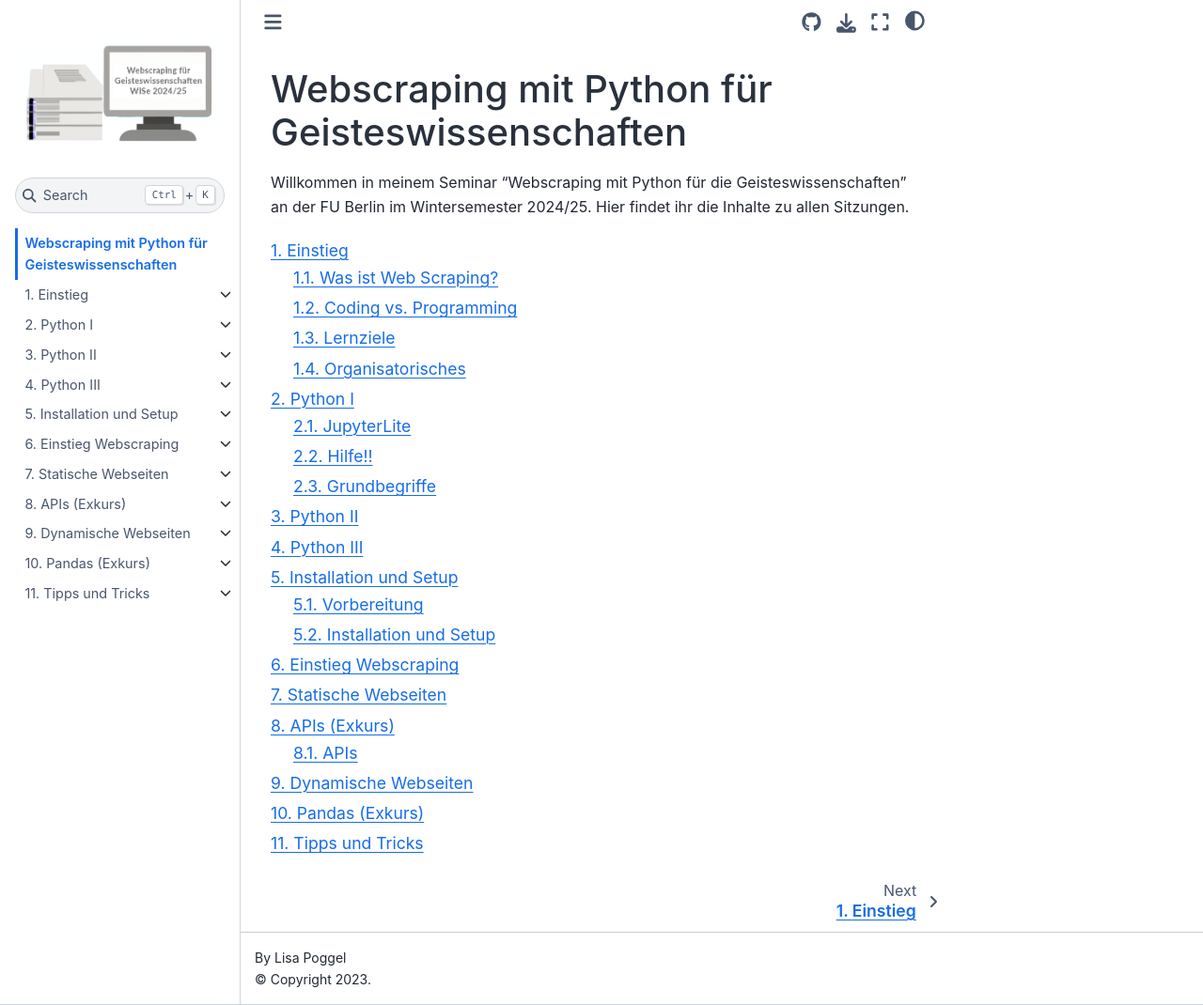
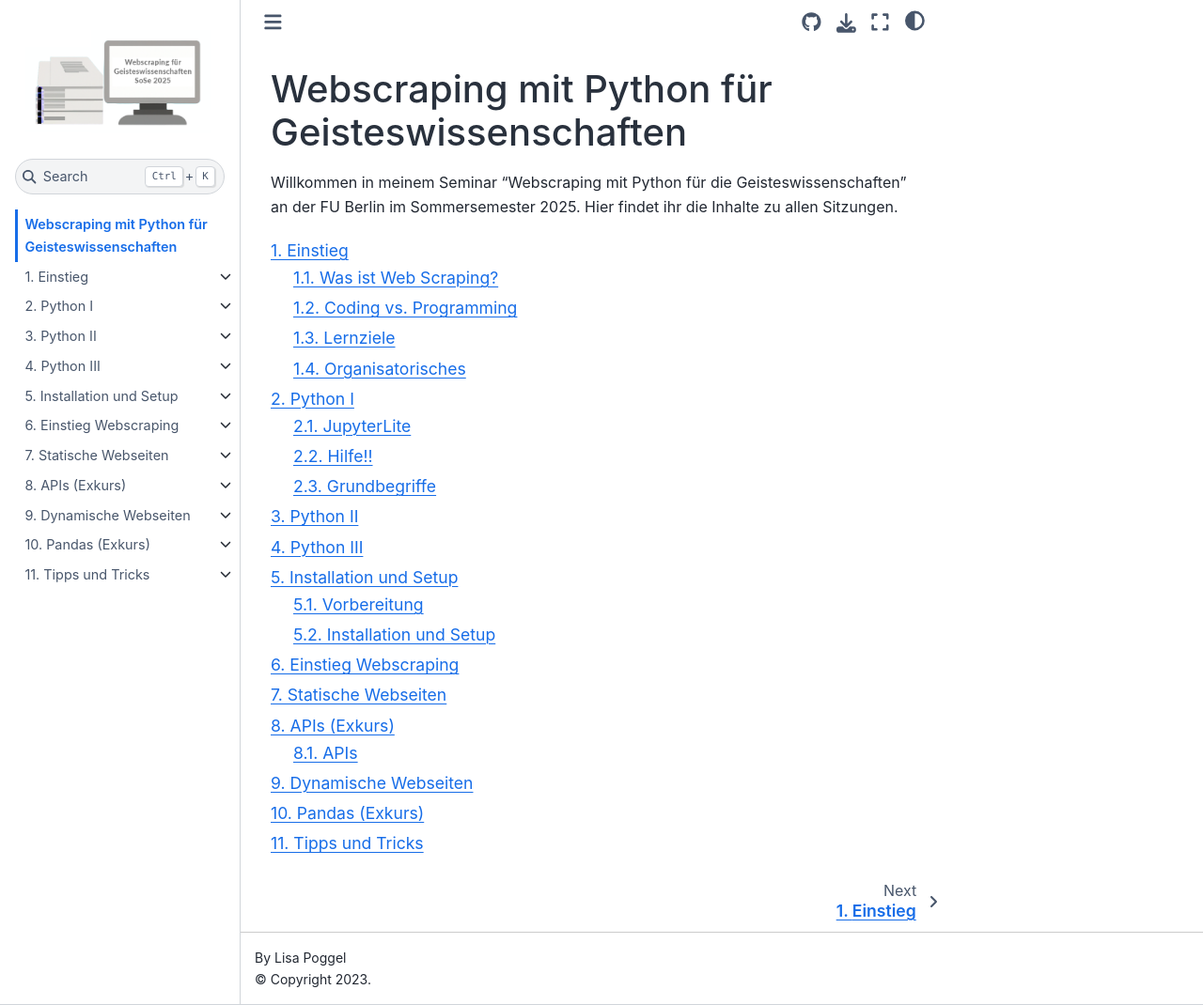
Before and after one commit to lipogg/webscraping-mit-python, a Jupyter Book: the page built from intro.md, in a window 1280 px wide and 1070 px high. Shown: the whole window at 94% size. Built offline with Jupyter Book 1.0.4 settings and Sphinx 7.4.7 and the Sphinx Book theme 1.1.4, drawn with Linux system fonts in a browser that asks for light colours; pages that are not in the unit, such as notebooks, are missing from menus; comment, search, counter and statistics services are not loaded.

Commit message:
update logo, intro

````diff
--- a/intro.md
+++ b/intro.md
@@ -1,6 +1,6 @@
 # Webscraping mit Python für Geisteswissenschaften
 
-Willkommen in meinem Seminar "Webscraping mit Python für die Geisteswissenschaften" an der FU Berlin im Wintersemester 2024/25. Hier findet ihr die Inhalte zu allen Sitzungen.
+Willkommen in meinem Seminar "Webscraping mit Python für die Geisteswissenschaften" an der FU Berlin im Sommersemester 2025. Hier findet ihr die Inhalte zu allen Sitzungen.
 
 
 ```{tableofcontents}
````
Also changed, not shown: logo.png.
